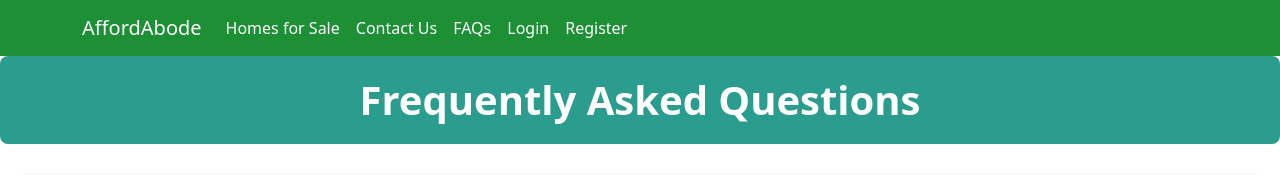
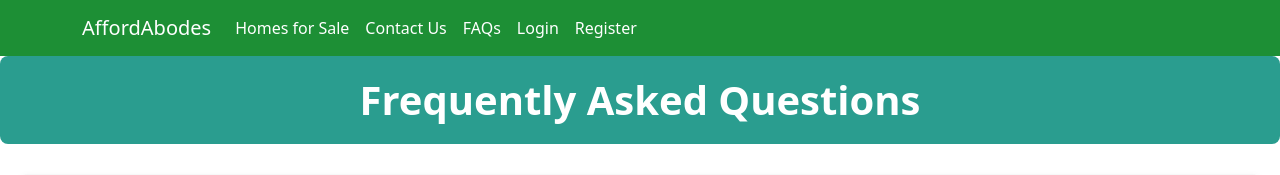
Before and after one commit to AaryanAn/AffordAbodes, a Django app: page /accounts/faq/ in a window 1280 px wide. Shown: the top 175 px of the page. Run offline with Django 4.2, Linux system fonts and the light colour scheme.

Commit message:
home screen name change

```diff
--- a/templates/base.html
+++ b/templates/base.html
@@ -21,7 +21,7 @@
 <body>
     <nav class="navbar navbar-expand-lg navbar-light custom-navbar">
         <div class="container">
-            <a class="navbar-brand" href="{% url 'home' %}">AffordAbode</a>
+            <a class="navbar-brand" href="{% url 'home' %}">AffordAbodes</a>
             <button class="navbar-toggler" type="button" data-toggle="collapse" data-target="#navbarNav" aria-controls="navbarNav" aria-expanded="false" aria-label="Toggle navigation">
                 <span class="navbar-toggler-icon"></span>
             </button>
```
